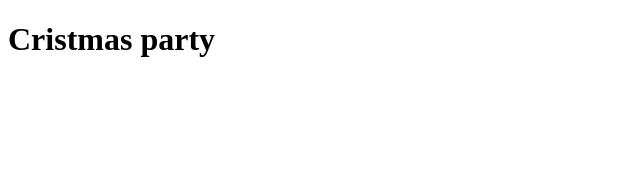
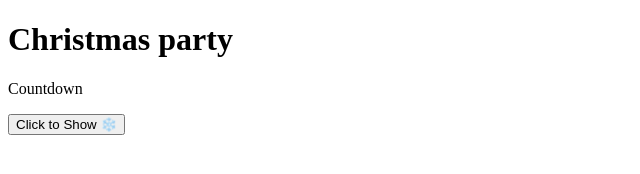
Before and after one commit to priya2339/cristmas, a plain HTML site: page index.html in a window 1280 px wide. Shown: the whole page, without its empty margins (0-640 px from the left). Drawn offline with Linux system fonts and the light colour scheme.

Commit message:
Added Structure of Christmas Party Project

```diff
--- a/index.html
+++ b/index.html
@@ -4,8 +4,15 @@
     <meta charset="UTF-8">
     <meta name="viewport" content="width=device-width, initial-scale=1.0">
     <title>Document</title>
+    <link rel="stylesheet" href="style.css">
 </head>
 <body>
-    <h1>Cristmas party</h1>
+    <div class="countainer">
+    <h1>Christmas party</h1>
+    <p class="countdown">Countdown <span id="countdown-timer"></span></p>
+    <button id="snow-button">Click to Show ❄️ </button>
+    <div class="snowflakes" id="snowflakes"></div>
+</div>
+<script src="code.js"></script>
 </body>
 </html>
```
